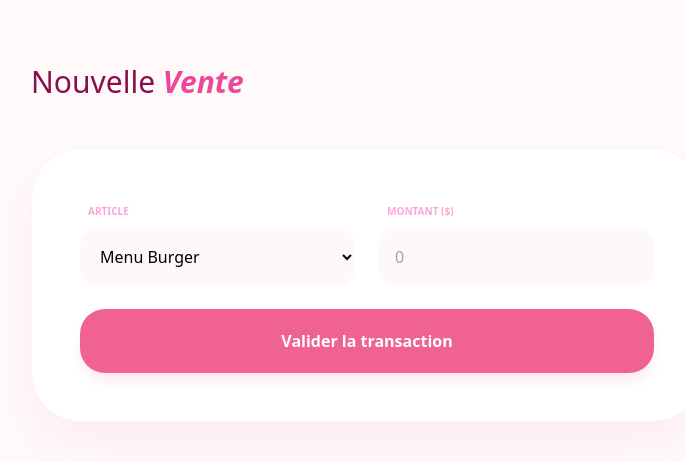
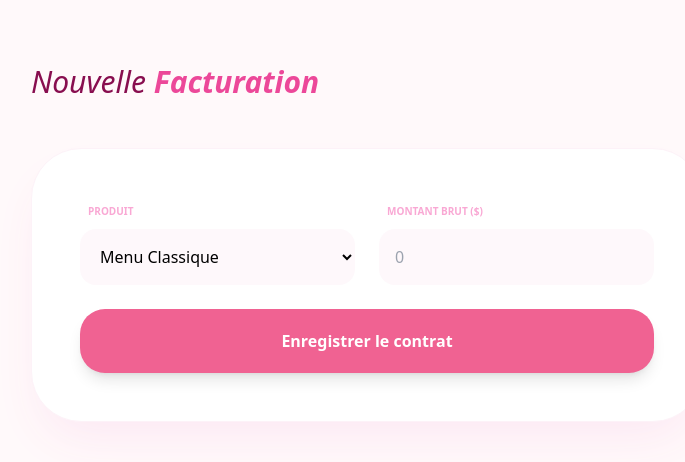
Before and after one commit to Hyuko123/comptabilit-, a Flask app: page /ventes in a window 1280 px wide. Shown: the top 462 px of the page, without its empty margins (353-1038 px from the left). Run offline with Flask 3, Linux system fonts and the light colour scheme; the visitor is signed in with stand-in values (Sample User, id 1); some libraries are stand-ins or nearby versions.

Commit message:
Update ventes.html

```diff
--- a/templates/ventes.html
+++ b/templates/ventes.html
@@ -6,22 +6,22 @@
 </head>
 <body class="bg-[#fff9fa] flex min-h-screen">
     <main class="ml-80 flex-1 p-16">
-        <h2 class="text-3xl font-light text-[#880e4f] mb-12">Nouvelle <span class="font-black italic text-pink-500">Vente</span></h2>
+        <h2 class="text-3xl font-light text-[#880e4f] mb-12 italic">Nouvelle <span class="font-black text-pink-500">Facturation</span></h2>
         <div class="max-w-2xl bg-white p-12 rounded-[50px] shadow-2xl shadow-pink-100 border border-pink-50">
             <form class="space-y-6">
                 <div class="grid grid-cols-2 gap-6">
                     <div>
-                        <label class="text-[10px] font-bold text-pink-300 uppercase px-2">Article</label>
+                        <label class="text-[10px] font-bold text-pink-300 uppercase px-2">Produit</label>
                         <select class="w-full p-4 rounded-2xl bg-pink-50/50 border-none outline-none mt-2">
-                            <option>Menu Burger</option><option>Boisson</option>
+                            <option>Menu Classique</option><option>Vente Boutique</option>
                         </select>
                     </div>
                     <div>
-                        <label class="text-[10px] font-bold text-pink-300 uppercase px-2">Montant ($)</label>
+                        <label class="text-[10px] font-bold text-pink-300 uppercase px-2">Montant Brut ($)</label>
                         <input type="number" placeholder="0" class="w-full p-4 rounded-2xl bg-pink-50/50 border-none outline-none mt-2">
                     </div>
                 </div>
-                <button class="w-full bg-[#f06292] hover:bg-[#ec407a] text-white font-bold py-5 rounded-[25px] shadow-lg shadow-pink-100 transition-all">Valider la transaction</button>
+                <button class="w-full bg-[#f06292] text-white font-bold py-5 rounded-[25px] shadow-lg">Enregistrer le contrat</button>
             </form>
         </div>
     </main>
```
